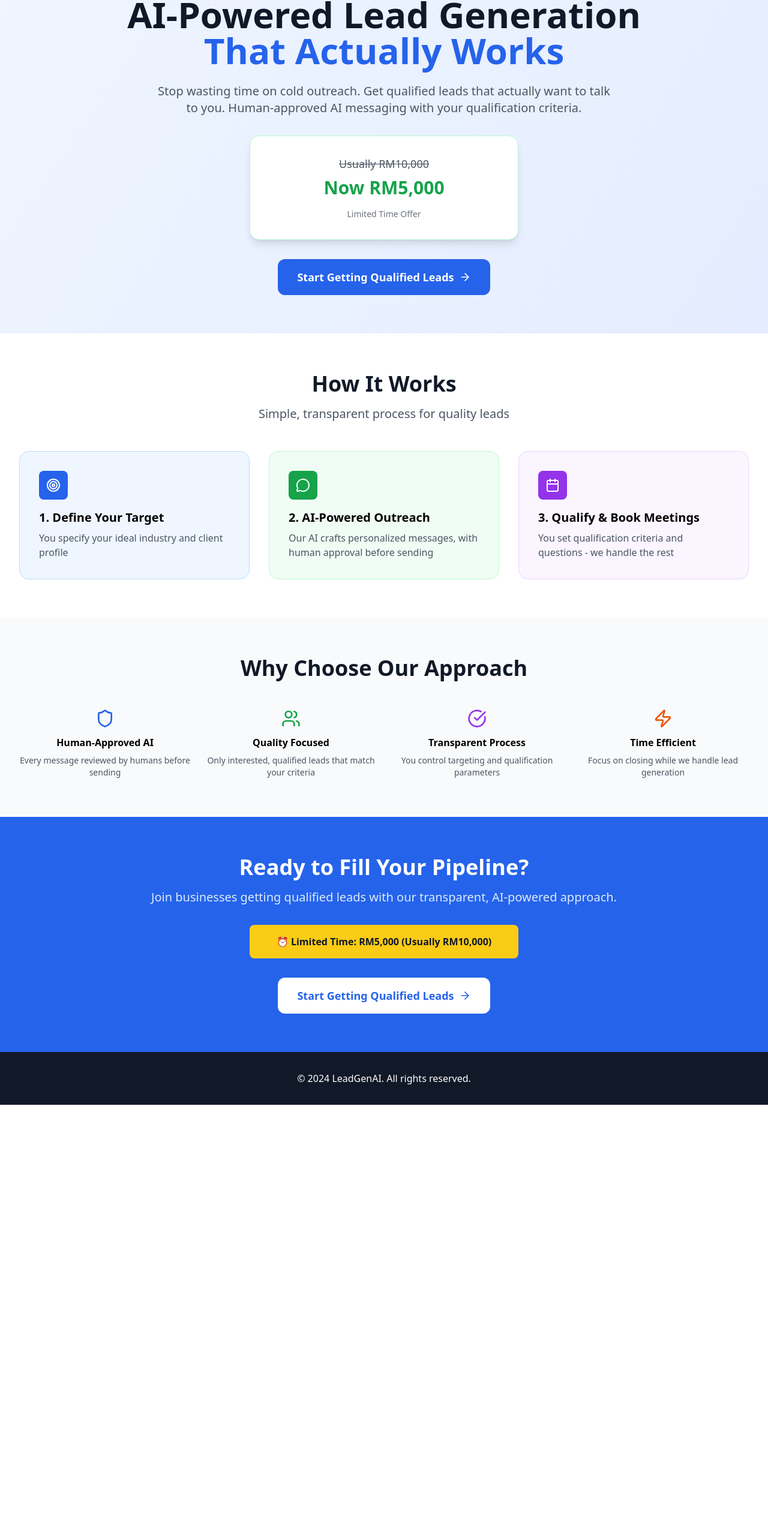
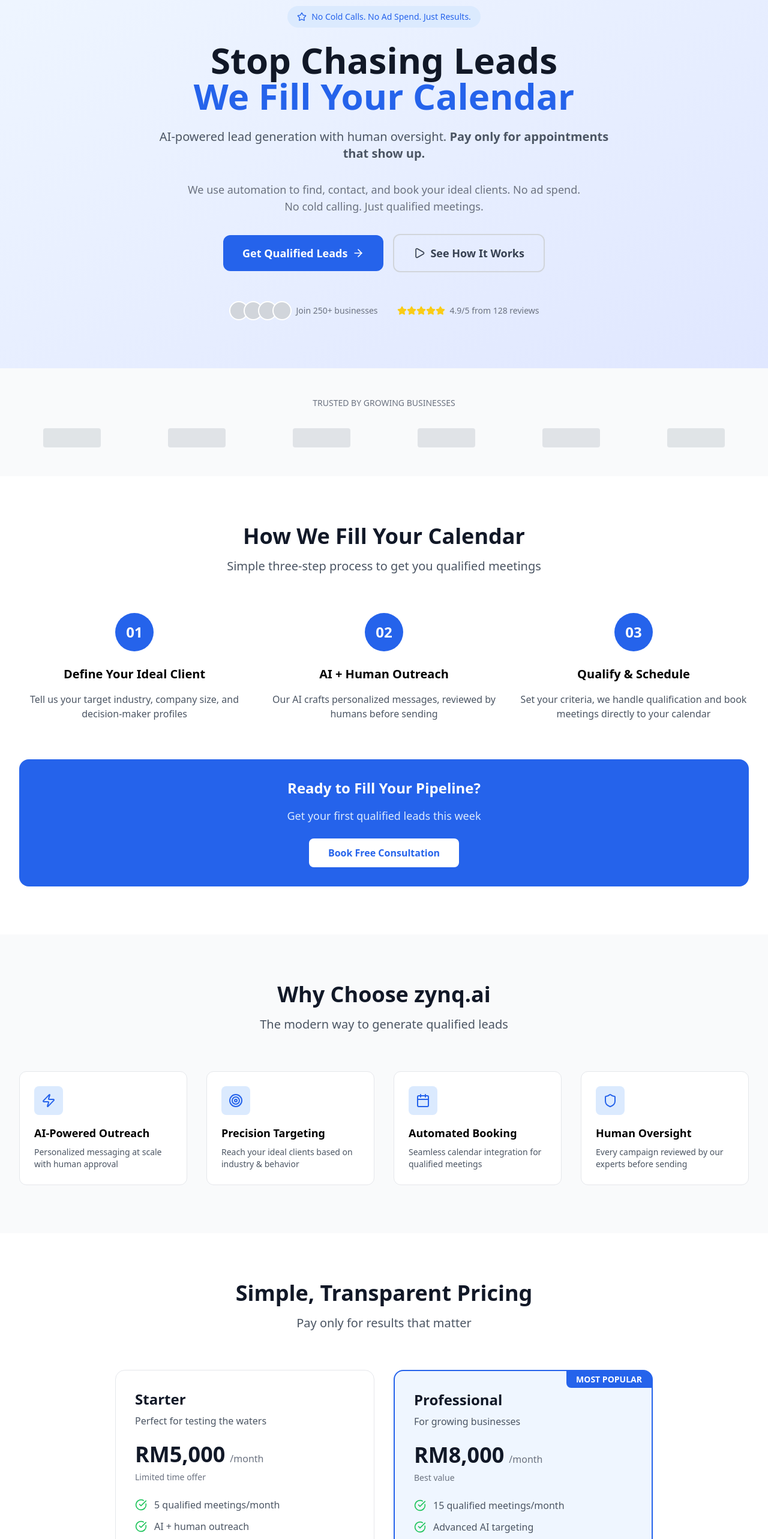
Before and after one commit to dwauto7/ai-receptionist, a Next.js app: page / in a window 1280 px wide. Shown: the part 143-2709 px from the top of the page at 60% size. Before the commit the page ends 1985 px from the top, so only its background shows below. Built offline with nearby package versions, Linux system fonts and the light colour scheme.

Commit message:
Update page.tsx

```diff
--- a/app/page.tsx
+++ b/app/page.tsx
@@ -1,183 +1,328 @@
 'use client'
 
 import { useState } from 'react'
-import { CheckCircle, Users, MessageCircle, Calendar, Target, ArrowRight, Zap, Shield } from 'lucide-react'
+import { CheckCircle, Users, MessageCircle, Calendar, Target, ArrowRight, Zap, Shield, Star, Play, ChevronRight } from 'lucide-react'
 
 export default function Home() {
   const [isLoading, setIsLoading] = useState(false)
 
   const handleGetStarted = () => {
     setIsLoading(true)
-    // Simulate API call or navigation
     setTimeout(() => {
       setIsLoading(false)
-      // Add your navigation logic here
     }, 2000)
   }
 
+  const features = [
+    {
+      icon: <Zap className="h-6 w-6" />,
+      title: "AI-Powered Outreach",
+      description: "Personalized messaging at scale with human approval"
+    },
+    {
+      icon: <Target className="h-6 w-6" />,
+      title: "Precision Targeting",
+      description: "Reach your ideal clients based on industry & behavior"
+    },
+    {
+      icon: <Calendar className="h-6 w-6" />,
+      title: "Automated Booking",
+      description: "Seamless calendar integration for qualified meetings"
+    },
+    {
+      icon: <Shield className="h-6 w-6" />,
+      title: "Human Oversight",
+      description: "Every campaign reviewed by our experts before sending"
+    }
+  ]
+
+  const steps = [
+    {
+      number: "01",
+      title: "Define Your Ideal Client",
+      description: "Tell us your target industry, company size, and decision-maker profiles"
+    },
+    {
+      number: "02",
+      title: "AI + Human Outreach",
+      description: "Our AI crafts personalized messages, reviewed by humans before sending"
+    },
+    {
+      number: "03",
+      title: "Qualify & Schedule",
+      description: "Set your criteria, we handle qualification and book meetings directly to your calendar"
+    }
+  ]
+
   return (
-    <div className="min-h-screen bg-gradient-to-br from-blue-50 to-indigo-100">
+    <div className="min-h-screen bg-white">
       {/* Navigation */}
-      <nav className="bg-white/80 backdrop-blur-md border-b border-gray-200 sticky top-0 z-50">
+      <nav className="bg-white border-b border-gray-200 sticky top-0 z-50">
         <div className="max-w-7xl mx-auto px-4 sm:px-6 lg:px-8">
           <div className="flex justify-between items-center py-4">
             <div className="flex items-center space-x-2">
-              <Zap className="h-8 w-8 text-blue-600" />
-              <span className="text-2xl font-bold text-gray-900">LeadGenAI</span>
+              <div className="w-8 h-8 bg-blue-600 rounded-lg flex items-center justify-center">
+                <Zap className="h-5 w-5 text-white" />
               </div>
+              <span className="text-xl font-bold text-gray-900">zynq.ai</span>
+            </div>
+            <div className="flex items-center space-x-4">
+              <button className="text-gray-600 hover:text-gray-900 font-medium">
+                How it Works
+              </button>
+              <button className="text-gray-600 hover:text-gray-900 font-medium">
+                Pricing
+              </button>
               <button
                 onClick={handleGetStarted}
-              disabled={isLoading}
-              className="bg-blue-600 text-white px-6 py-2 rounded-lg font-semibold hover:bg-blue-700 transition duration-200 disabled:opacity-50 disabled:cursor-not-allowed"
+                className="bg-blue-600 text-white px-6 py-2 rounded-lg font-semibold hover:bg-blue-700 transition duration-200"
               >
-              {isLoading ? 'Loading...' : 'Get Started'}
+                Get Started
               </button>
+            </div>
           </div>
         </div>
       </nav>
 
       {/* Hero Section */}
-      <div className="max-w-7xl mx-auto px-4 sm:px-6 lg:px-8 py-16">
+      <div className="relative bg-gradient-to-br from-blue-50 to-indigo-100">
+        <div className="max-w-7xl mx-auto px-4 sm:px-6 lg:px-8 py-20">
           <div className="text-center">
+            <div className="inline-flex items-center space-x-2 bg-blue-100 rounded-full px-4 py-2 mb-6">
+              <Star className="h-4 w-4 text-blue-600" />
+              <span className="text-sm font-medium text-blue-600">No Cold Calls. No Ad Spend. Just Results.</span>
+            </div>
+
             <h1 className="text-5xl md:text-6xl font-bold text-gray-900 mb-6">
-            AI-Powered Lead Generation
-            <span className="text-blue-600 block">That Actually Works</span>
+              Stop Chasing Leads
+              <span className="text-blue-600 block">We Fill Your Calendar</span>
             </h1>
+
             <p className="text-xl text-gray-600 mb-8 max-w-3xl mx-auto">
-            Stop wasting time on cold outreach. Get qualified leads that actually want to talk to you.
-            Human-approved AI messaging with your qualification criteria.
+              AI-powered lead generation with human oversight.
+              <span className="font-semibold"> Pay only for appointments that show up.</span>
             </p>
 
-          {/* Limited Time Offer */}
-          <div className="bg-white rounded-2xl p-8 shadow-lg border border-green-200 max-w-md mx-auto mb-8">
-            <div className="text-center">
-              <p className="text-lg text-gray-600 mb-2">
-                <span className="line-through">Usually RM10,000</span>
+            <p className="text-lg text-gray-500 mb-8 max-w-2xl mx-auto">
+              We use automation to find, contact, and book your ideal clients.
+              No ad spend. No cold calling. Just qualified meetings.
             </p>
-              <p className="text-3xl font-bold text-green-600 mb-4">
-                Now RM5,000
-              </p>
-              <p className="text-sm text-gray-500">Limited Time Offer</p>
-            </div>
-          </div>
 
+            <div className="flex flex-col sm:flex-row gap-4 justify-center items-center mb-12">
               <button
                 onClick={handleGetStarted}
                 disabled={isLoading}
-            className="bg-blue-600 text-white px-8 py-4 rounded-xl font-semibold text-lg hover:bg-blue-700 transition duration-200 inline-flex items-center space-x-2 disabled:opacity-50 disabled:cursor-not-allowed"
+                className="bg-blue-600 text-white px-8 py-4 rounded-xl font-semibold text-lg hover:bg-blue-700 transition duration-200 inline-flex items-center space-x-2 disabled:opacity-50"
               >
-            <span>Start Getting Qualified Leads</span>
+                <span>Get Qualified Leads</span>
                 <ArrowRight className="h-5 w-5" />
               </button>
-        </div>
+
+              <button className="border-2 border-gray-300 text-gray-700 px-8 py-4 rounded-xl font-semibold text-lg hover:border-blue-600 hover:text-blue-600 transition duration-200 inline-flex items-center space-x-2">
+                <Play className="h-5 w-5" />
+                <span>See How It Works</span>
+              </button>
             </div>
 
-      {/* How It Works Section */}
-      <div className="bg-white py-16">
-        <div className="max-w-7xl mx-auto px-4 sm:px-6 lg:px-8">
-          <div className="text-center mb-12">
-            <h2 className="text-4xl font-bold text-gray-900 mb-4">How It Works</h2>
-            <p className="text-xl text-gray-600">Simple, transparent process for quality leads</p>
+            {/* Social Proof */}
+            <div className="flex flex-col sm:flex-row items-center justify-center space-y-4 sm:space-y-0 sm:space-x-8 text-sm text-gray-500">
+              <div className="flex items-center space-x-2">
+                <div className="flex -space-x-2">
+                  {[1, 2, 3, 4].map((i) => (
+                    <div key={i} className="w-8 h-8 bg-gray-300 rounded-full border-2 border-white"></div>
+                  ))}
                 </div>
-
-          <div className="grid md:grid-cols-3 gap-8">
-            {/* Step 1 */}
-            <div className="bg-blue-50 rounded-2xl p-8 border border-blue-200">
-              <div className="flex items-center justify-center w-12 h-12 bg-blue-600 rounded-lg mb-4">
-                <Target className="h-6 w-6 text-white" />
+                <span>Join 250+ businesses</span>
               </div>
-              <h3 className="text-xl font-semibold mb-2">1. Define Your Target</h3>
-              <p className="text-gray-600">You specify your ideal industry and client profile</p>
+              <div className="flex items-center space-x-2">
+                <div className="flex items-center">
+                  {[1, 2, 3, 4, 5].map((i) => (
+                    <Star key={i} className="h-4 w-4 text-yellow-400 fill-current" />
+                  ))}
                 </div>
-
-            {/* Step 2 */}
-            <div className="bg-green-50 rounded-2xl p-8 border border-green-200">
-              <div className="flex items-center justify-center w-12 h-12 bg-green-600 rounded-lg mb-4">
-                <MessageCircle className="h-6 w-6 text-white" />
+                <span>4.9/5 from 128 reviews</span>
               </div>
-              <h3 className="text-xl font-semibold mb-2">2. AI-Powered Outreach</h3>
-              <p className="text-gray-600">Our AI crafts personalized messages, with human approval before sending</p>
-            </div>
-
-            {/* Step 3 */}
-            <div className="bg-purple-50 rounded-2xl p-8 border border-purple-200">
-              <div className="flex items-center justify-center w-12 h-12 bg-purple-600 rounded-lg mb-4">
-                <Calendar className="h-6 w-6 text-white" />
-              </div>
-              <h3 className="text-xl font-semibold mb-2">3. Qualify & Book Meetings</h3>
-              <p className="text-gray-600">You set qualification criteria and questions - we handle the rest</p>
             </div>
           </div>
         </div>
       </div>
 
-      {/* Features Section */}
-      <div className="bg-gray-50 py-16">
+      {/* Logo Cloud */}
+      <div className="bg-gray-50 py-12">
         <div className="max-w-7xl mx-auto px-4 sm:px-6 lg:px-8">
-          <div className="text-center mb-12">
-            <h2 className="text-4xl font-bold text-gray-900 mb-4">Why Choose Our Approach</h2>
+          <p className="text-center text-gray-500 text-sm font-medium mb-8">TRUSTED BY GROWING BUSINESSES</p>
+          <div className="grid grid-cols-2 md:grid-cols-4 lg:grid-cols-6 gap-8 opacity-60">
+            {['Tech', 'Agency', 'Consulting', 'SaaS', 'Finance', 'Health'].map((industry) => (
+              <div key={industry} className="flex items-center justify-center">
+                <div className="h-8 bg-gray-300 rounded w-24"></div>
+              </div>
+            ))}
+          </div>
+        </div>
       </div>
 
-          <div className="grid md:grid-cols-2 lg:grid-cols-4 gap-6">
-            <div className="text-center">
-              <Shield className="h-8 w-8 text-blue-600 mx-auto mb-3" />
-              <h3 className="font-semibold mb-2">Human-Approved AI</h3>
-              <p className="text-sm text-gray-600">Every message reviewed by humans before sending</p>
+      {/* How It Works */}
+      <div className="py-20 bg-white">
+        <div className="max-w-7xl mx-auto px-4 sm:px-6 lg:px-8">
+          <div className="text-center mb-16">
+            <h2 className="text-4xl font-bold text-gray-900 mb-4">How We Fill Your Calendar</h2>
+            <p className="text-xl text-gray-600 max-w-2xl mx-auto">
+              Simple three-step process to get you qualified meetings
+            </p>
           </div>
 
-            <div className="text-center">
-              <Users className="h-8 w-8 text-green-600 mx-auto mb-3" />
-              <h3 className="font-semibold mb-2">Quality Focused</h3>
-              <p className="text-sm text-gray-600">Only interested, qualified leads that match your criteria</p>
+          <div className="grid md:grid-cols-3 gap-8 mb-16">
+            {steps.map((step, index) => (
+              <div key={index} className="text-center">
+                <div className="w-16 h-16 bg-blue-600 rounded-full flex items-center justify-center text-white font-bold text-2xl mx-auto mb-6">
+                  {step.number}
+                </div>
+                <h3 className="text-xl font-semibold mb-4">{step.title}</h3>
+                <p className="text-gray-600">{step.description}</p>
+              </div>
+            ))}
           </div>
 
-            <div className="text-center">
-              <CheckCircle className="h-8 w-8 text-purple-600 mx-auto mb-3" />
-              <h3 className="font-semibold mb-2">Transparent Process</h3>
-              <p className="text-sm text-gray-600">You control targeting and qualification parameters</p>
+          {/* CTA Card */}
+          <div className="bg-blue-600 rounded-2xl p-8 text-center text-white">
+            <h3 className="text-2xl font-bold mb-4">Ready to Fill Your Pipeline?</h3>
+            <p className="text-blue-100 mb-6 text-lg">Get your first qualified leads this week</p>
+            <button className="bg-white text-blue-600 px-8 py-3 rounded-lg font-semibold hover:bg-gray-100 transition duration-200">
+              Book Free Consultation
+            </button>
+          </div>
+        </div>
       </div>
 
-            <div className="text-center">
-              <Zap className="h-8 w-8 text-orange-600 mx-auto mb-3" />
-              <h3 className="font-semibold mb-2">Time Efficient</h3>
-              <p className="text-sm text-gray-600">Focus on closing while we handle lead generation</p>
+      {/* Features */}
+      <div className="py-20 bg-gray-50">
+        <div className="max-w-7xl mx-auto px-4 sm:px-6 lg:px-8">
+          <div className="text-center mb-16">
+            <h2 className="text-4xl font-bold text-gray-900 mb-4">Why Choose zynq.ai</h2>
+            <p className="text-xl text-gray-600">The modern way to generate qualified leads</p>
+          </div>
+
+          <div className="grid md:grid-cols-2 lg:grid-cols-4 gap-8">
+            {features.map((feature, index) => (
+              <div key={index} className="bg-white rounded-xl p-6 border border-gray-200">
+                <div className="w-12 h-12 bg-blue-100 rounded-lg flex items-center justify-center text-blue-600 mb-4">
+                  {feature.icon}
+                </div>
+                <h3 className="font-semibold text-lg mb-2">{feature.title}</h3>
+                <p className="text-gray-600 text-sm">{feature.description}</p>
+              </div>
+            ))}
+          </div>
+        </div>
+      </div>
+
+      {/* Pricing Section */}
+      <div className="py-20 bg-white">
+        <div className="max-w-7xl mx-auto px-4 sm:px-6 lg:px-8">
+          <div className="text-center mb-16">
+            <h2 className="text-4xl font-bold text-gray-900 mb-4">Simple, Transparent Pricing</h2>
+            <p className="text-xl text-gray-600">Pay only for results that matter</p>
+          </div>
+
+          <div className="grid md:grid-cols-2 gap-8 max-w-4xl mx-auto">
+            {/* Starter Plan */}
+            <div className="border border-gray-200 rounded-2xl p-8">
+              <div className="mb-6">
+                <h3 className="text-2xl font-bold text-gray-900 mb-2">Starter</h3>
+                <p className="text-gray-600">Perfect for testing the waters</p>
+              </div>
+
+              <div className="mb-6">
+                <div className="flex items-baseline mb-2">
+                  <span className="text-4xl font-bold text-gray-900">RM5,000</span>
+                  <span className="text-gray-500 ml-2">/month</span>
+                </div>
+                <p className="text-sm text-gray-500">Limited time offer</p>
+              </div>
+
+              <ul className="space-y-3 mb-8">
+                {['5 qualified meetings/month', 'AI + human outreach', 'Basic targeting', 'Email support'].map((item, index) => (
+                  <li key={index} className="flex items-center">
+                    <CheckCircle className="h-5 w-5 text-green-500 mr-3" />
+                    <span className="text-gray-600">{item}</span>
+                  </li>
+                ))}
+              </ul>
+
+              <button className="w-full bg-blue-600 text-white py-3 rounded-lg font-semibold hover:bg-blue-700 transition duration-200">
+                Get Started
+              </button>
+            </div>
+
+            {/* Professional Plan */}
+            <div className="border-2 border-blue-600 rounded-2xl p-8 relative bg-blue-50">
+              <div className="absolute top-0 right-0 bg-blue-600 text-white px-4 py-1 rounded-bl-lg rounded-tr-xl text-sm font-semibold">
+                MOST POPULAR
+              </div>
+
+              <div className="mb-6">
+                <h3 className="text-2xl font-bold text-gray-900 mb-2">Professional</h3>
+                <p className="text-gray-600">For growing businesses</p>
+              </div>
+
+              <div className="mb-6">
+                <div className="flex items-baseline mb-2">
+                  <span className="text-4xl font-bold text-gray-900">RM8,000</span>
+                  <span className="text-gray-500 ml-2">/month</span>
+                </div>
+                <p className="text-sm text-gray-500">Best value</p>
+              </div>
+
+              <ul className="space-y-3 mb-8">
+                {['15 qualified meetings/month', 'Advanced AI targeting', 'Multi-channel outreach', 'Priority support', 'Custom qualification'].map((item, index) => (
+                  <li key={index} className="flex items-center">
+                    <CheckCircle className="h-5 w-5 text-green-500 mr-3" />
+                    <span className="text-gray-600">{item}</span>
+                  </li>
+                ))}
+              </ul>
+
+              <button className="w-full bg-blue-600 text-white py-3 rounded-lg font-semibold hover:bg-blue-700 transition duration-200">
+                Get Started
+              </button>
             </div>
           </div>
         </div>
       </div>
 
-      {/* CTA Section */}
-      <div className="bg-blue-600 py-16">
+      {/* Final CTA */}
+      <div className="bg-gray-900 py-20">
         <div className="max-w-4xl mx-auto text-center px-4 sm:px-6 lg:px-8">
           <h2 className="text-4xl font-bold text-white mb-4">
-            Ready to Fill Your Pipeline?
+            Ready to Stop Chasing Leads?
           </h2>
-          <p className="text-xl text-blue-100 mb-8">
-            Join businesses getting qualified leads with our transparent, AI-powered approach.
+          <p className="text-xl text-gray-300 mb-8">
+            Join businesses getting qualified meetings with our AI-powered approach.
           </p>
 
-          {/* Limited Time Offer Reminder */}
-          <div className="bg-yellow-400 rounded-lg p-4 mb-8 max-w-md mx-auto">
-            <p className="text-gray-900 font-semibold">
-              ⏰ Limited Time: RM5,000 (Usually RM10,000)
-            </p>
+          <div className="flex flex-col sm:flex-row gap-4 justify-center">
+            <button className="bg-blue-600 text-white px-8 py-4 rounded-xl font-semibold text-lg hover:bg-blue-700 transition duration-200">
+              Book Free Consultation
+            </button>
+            <button className="border-2 border-white text-white px-8 py-4 rounded-xl font-semibold text-lg hover:bg-white hover:text-gray-900 transition duration-200">
+              View Case Studies
+            </button>
           </div>
-
-          <button
-            onClick={handleGetStarted}
-            disabled={isLoading}
-            className="bg-white text-blue-600 px-8 py-4 rounded-xl font-semibold text-lg hover:bg-gray-100 transition duration-200 inline-flex items-center space-x-2 disabled:opacity-50 disabled:cursor-not-allowed"
-          >
-            <span>Start Getting Qualified Leads</span>
-            <ArrowRight className="h-5 w-5" />
-          </button>
         </div>
       </div>
 
       {/* Footer */}
-      <footer className="bg-gray-900 text-white py-8">
-        <div className="max-w-7xl mx-auto px-4 sm:px-6 lg:px-8 text-center">
-          <p>&copy; 2024 LeadGenAI. All rights reserved.</p>
+      <footer className="bg-gray-800 text-white py-12">
+        <div className="max-w-7xl mx-auto px-4 sm:px-6 lg:px-8">
+          <div className="text-center">
+            <div className="flex items-center justify-center space-x-2 mb-4">
+              <div className="w-8 h-8 bg-blue-600 rounded-lg flex items-center justify-center">
+                <Zap className="h-5 w-5 text-white" />
+              </div>
+              <span className="text-xl font-bold">zynq.ai</span>
+            </div>
+            <p className="text-gray-400">&copy; 2024 zynq.ai. All rights reserved.</p>
+          </div>
         </div>
       </footer>
     </div>
```
Lines whose indentation alone changed are shown as unchanged.
